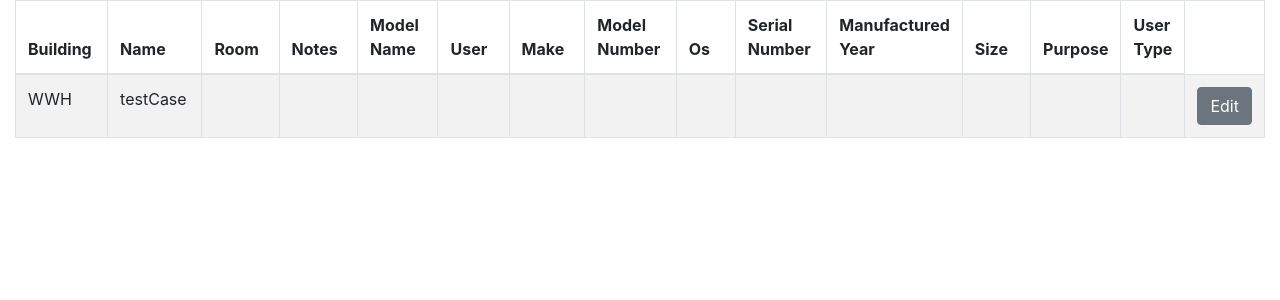
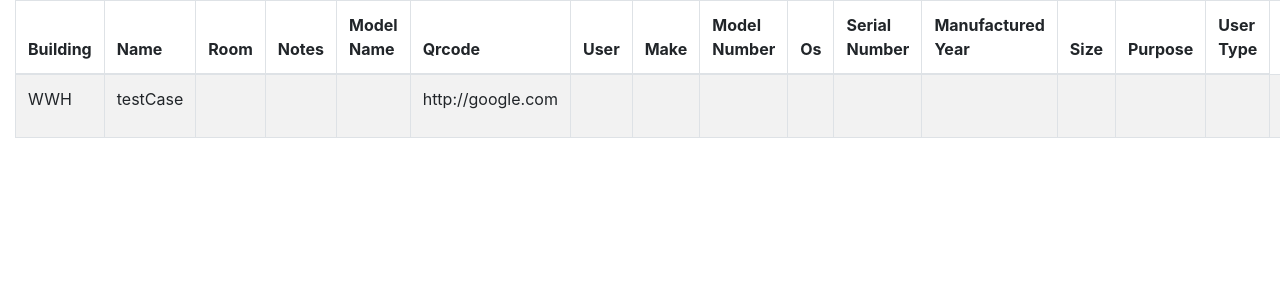
Before and after one commit to Shin4y/InventoryProject, a Django app: page /inventory/notebooks/ in a window 1280 px wide; the page is wider, and only the part inside the window is pictured. Shown: the top 300 px of that part. Run offline with Django 3.2, Linux system fonts and the light colour scheme; data comes from the database, SQL or seed files in the repository; some libraries are stand-ins or nearby versions.

Commit message:
qr code is showing up on page, but needs lots of styling work

```diff
--- a/inventory/helper.py
+++ b/inventory/helper.py
@@ -1,7 +1,7 @@
 from .models import *
 from operator import itemgetter, attrgetter
-import datetime, secrets
-import re
+import datetime, secrets, re, pyqrcode
+
 
 #LOCATION_CHOICES = [('Office', 'Office'), ('Lab', 'Lab'), ('Classroom', 'Classroom'), ('Other, Other')]
 
@@ -28,19 +28,20 @@ def formDataToObject(editObject, formData, mySlug, newObject):#Because forms are
 	if newObject == True:
 		editObject.slug = mySlug
 		editObject.token = secrets.token_urlsafe(20)
+		editObject.qrUrl = pyqrcode.create('http://http://127.0.0.1:8000/inventory/' + mySlug +'/id=' + token) #NEEDS TO BE CHANGED WHEN OUT OF PRODUCTION
 
 	return
 
 def createDynamicForm(subObject): #Creates general forms by reading all the fields of a model and creating corresponding fields
 	f = commonObjectForm()
-	z = 0
 	for key in subObject._meta.fields:
 		if dontEdit(key.name) == False:
-			if key.name != 'building':
-				f.fields[key.name] = forms.CharField(initial = getattr(subObject, key.name), label = key.verbose_name)
-
+			if key.name != 'building' and key.name != 'qrcode':
+				f.fields[key.name] = forms.CharField(initial = getattr(subObject, key.name.replace(" ", "")), label = key.verbose_name)
+				# I dont know why the line above needs to strip white space, but it suddenly started happening so its staying there
 	f.fields['building'].initial = getattr(subObject, 'building')
 	return f
+
 
 def getAllSubObjects(mySlug): #Getting all instances of a certain slug and putting into a list
 	allObjects = commonObject.objects.filter(slug = mySlug)
--- a/inventory/models.py
+++ b/inventory/models.py
@@ -3,6 +3,7 @@ from crispy_forms.helper import FormHelper
 from django import forms
 from crispy_forms.layout import Layout, Fieldset, ButtonHolder, Submit, Field
 from crispy_forms.bootstrap import StrictButton
+import pyqrcode
 
 BUILDING_CHOICES = [('WWH', 'WWH'), ('60FifthAve', '60FifthAve'), ('Other', 'Other')]
 
@@ -19,6 +20,7 @@ class commonObject(models.Model):
 	modelName = models.CharField("Model Name", max_length=50, default = "")
 	token = models.CharField(max_length=30, default = 0)
 	slug = models.SlugField(default = '')
+	qrcode = models.CharField(max_length = 100, default = 'http://google.com')
 
 class commonObjectForm(forms.ModelForm):
 	class Meta:
--- a/inventory/views.py
+++ b/inventory/views.py
@@ -69,8 +69,9 @@ def editObject(request, secret_id, mySlug):
 			if dontEdit(field.name):
 				field.value = getattr(editObject, field.name)
 
+		qrcode = editObject.qrcode
 
-		return render(request, 'inventory/editObject.html', {'form': f, 'objectName': objectName, 'token': editObject.token, 'mySlug': mySlug })
+		return render(request, 'inventory/editObject.html', {'form': f, 'objectName': objectName, 'token': editObject.token, 'mySlug': mySlug, 'qrcode':qrcode})
 
 
 def displayAllObjects(request, mySlug, sortBy = ''):
--- a/inventoryProject/settings.py
+++ b/inventoryProject/settings.py
@@ -31,6 +31,7 @@
 # Application definition
 
 INSTALLED_APPS = [
+    'django.contrib.sites',
     'django.contrib.admin',
     'django.contrib.auth',
     'django.contrib.contenttypes',
@@ -38,7 +39,9 @@
     'django.contrib.messages',
     'django.contrib.staticfiles',
     'inventory.apps.InventoryConfig',
-    'crispy_forms'
+    'crispy_forms',
+    'qrcode',
+
 ]
 
 MIDDLEWARE = [
```
Also changed, not shown: inventory/templates/inventory/editObject.html (+5 -2 lines), inventory/migrations/0008_commonobject_qrcode.py (added).
